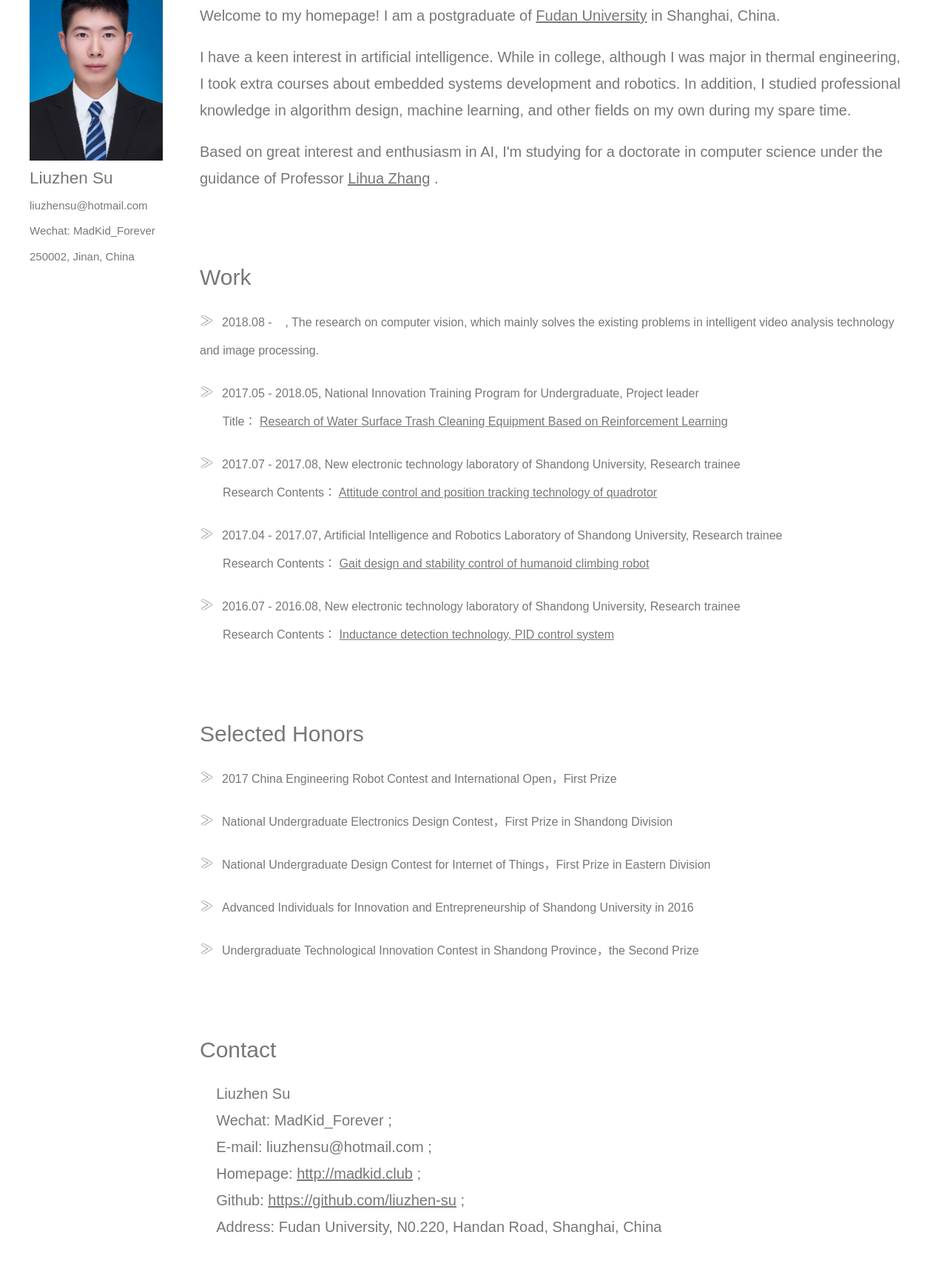
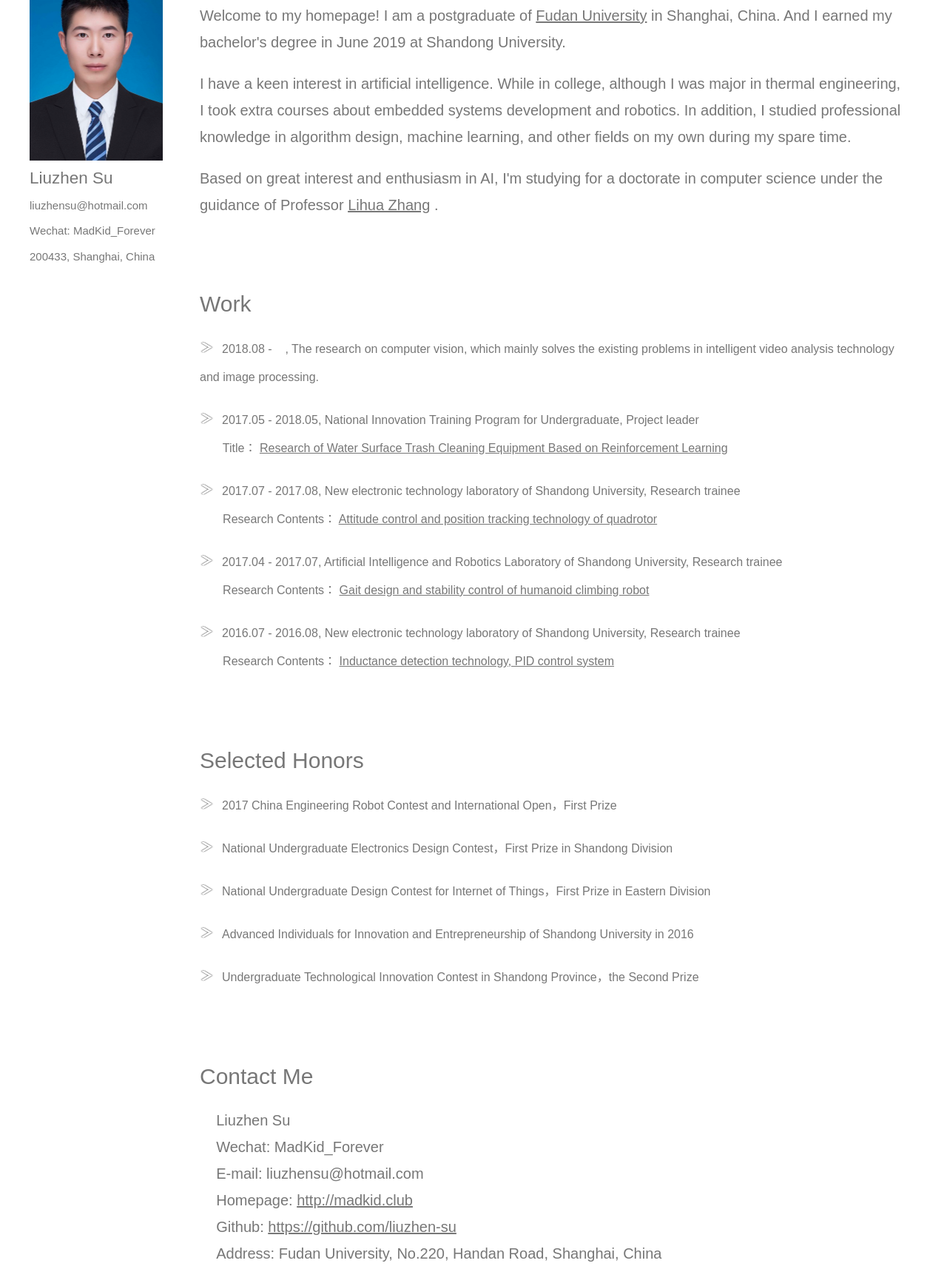
Before and after one commit to Liuzhen-Su/Liuzhen-Su.github.io, a plain HTML site: page index.html in a window 1280 px wide. Shown: the part 210-1925 px from the top of the page at 74% size. Drawn offline with Linux system fonts and the light colour scheme.

Commit message:
Update index.html

```diff
--- a/index.html
+++ b/index.html
@@ -26,12 +26,12 @@
                             <p><span class="bigger">Liuzhen Su</span></p>
                             <p>liuzhensu@hotmail.com</p>
                             <p>Wechat: MadKid_Forever</p>
-                            <p>250002, Jinan, China</p>
+                            <p>200433, Shanghai, China</p>
 
                         </div>
                         <div class="about">
                             <p><span class="bigger"><a name="Top"><span class="baise">--</span><br/><br/>About Me</a></span></p>
-                            <p>Welcome to my homepage! I am a postgraduate of <a href="www.fudan.edu.cn/" target="_blank">Fudan University</a> in Shanghai, China. </p>
+                            <p>Welcome to my homepage! I am a postgraduate of <a href="www.fudan.edu.cn/" target="_blank">Fudan University</a> in Shanghai, China. And I earned my bachelor's degree in June 2019 at Shandong University.</p>
                             <p>I have a keen interest in artificial intelligence. While in college, although I was major in thermal engineering, I took extra courses about embedded systems development and robotics. In addition, I studied professional knowledge in algorithm design, machine learning, and other fields on my own during my spare time.</p>
                             <p>Based on great interest and enthusiasm in AI, I'm studying for a doctorate in computer science under the guidance of Professor <a href="http://faet.fudan.edu.cn/15/6f/c13532a136559/page.htm" target="_blank">Lihua Zhang</a> .</p>
 
@@ -63,13 +63,13 @@
                             <p><span class="smaller"><span><img src="images/next.png" alt="" width="30" height="16" /></span>Undergraduate Technological Innovation Contest in Shandong Province，the Second Prize</span></p>
 
 
-                            <p><span class="bigger"><a name="Contact"><span class="baise">--</span><br/><br/>Contact</a></span></p>
+                            <p><span class="bigger"><a name="Contact"><span class="baise">--</span><br/><br/>Contact Me</a></span></p>
                             <p> &nbsp;&nbsp;&nbsp;&nbsp;Liuzhen Su<br/>
-                                &nbsp;&nbsp;&nbsp;&nbsp;Wechat:&nbsp;MadKid_Forever&nbsp;;<br/>
-                                &nbsp;&nbsp;&nbsp;&nbsp;E-mail:&nbsp;liuzhensu@hotmail.com&nbsp;;<br/>
-                                &nbsp;&nbsp;&nbsp;&nbsp;Homepage:&nbsp;<a href="http://madkid.club" target="_blank">http://madkid.club</a>&nbsp;;<br/>
-                                &nbsp;&nbsp;&nbsp;&nbsp;Github:&nbsp;<a href="https://github.com/liuzhen-su" target="_blank">https://github.com/liuzhen-su</a>&nbsp;;<br/>
-                                &nbsp;&nbsp;&nbsp;&nbsp;Address:&nbsp;Fudan University,&nbsp;N0.220, Handan Road, Shanghai,&nbsp;China<br/>
+                                &nbsp;&nbsp;&nbsp;&nbsp;Wechat:&nbsp;MadKid_Forever&nbsp;<br/>
+                                &nbsp;&nbsp;&nbsp;&nbsp;E-mail:&nbsp;liuzhensu@hotmail.com&nbsp;<br/>
+                                &nbsp;&nbsp;&nbsp;&nbsp;Homepage:&nbsp;<a href="http://madkid.club" target="_blank">http://madkid.club</a>&nbsp;<br/>
+                                &nbsp;&nbsp;&nbsp;&nbsp;Github:&nbsp;<a href="https://github.com/liuzhen-su" target="_blank">https://github.com/liuzhen-su</a>&nbsp;<br/>
+                                &nbsp;&nbsp;&nbsp;&nbsp;Address:&nbsp;Fudan University,&nbsp;No.220, Handan Road, Shanghai,&nbsp;China<br/>
                             </p>
                         </div>
 
```
